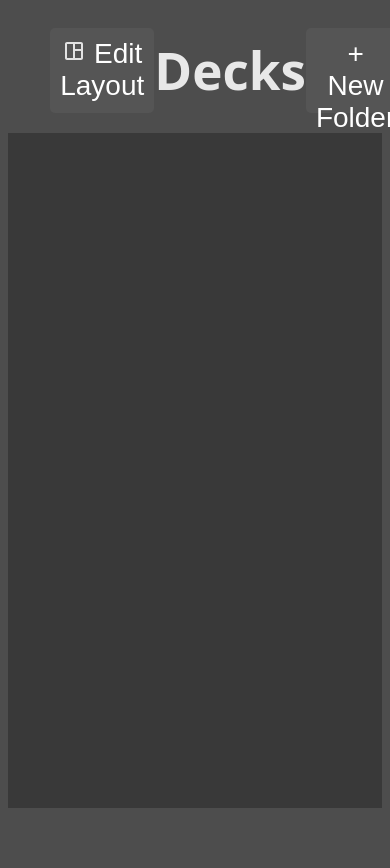
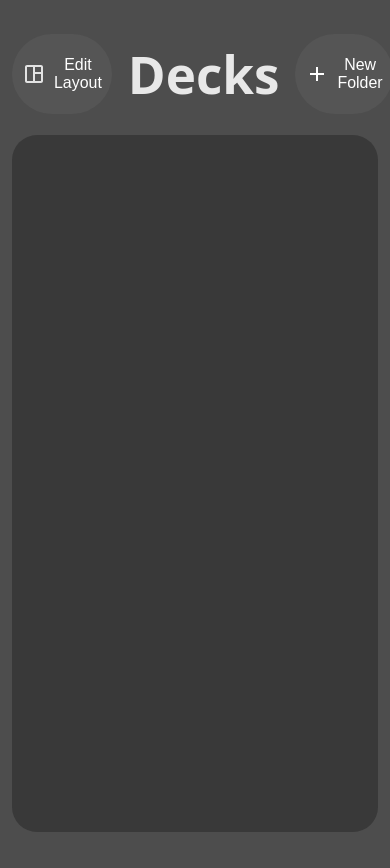
Before and after one commit to Swomp03/cs4474-project, a React (Vite) app: page / in a window 390 px wide. Before the commit the page ends 844 px from the top, so only its background shows below. Built offline with nearby package versions, Linux system fonts and the light colour scheme.

Commit message:
Improved home page to be more responsive (grid -> flex) and improved styling

```diff
--- a/src/components/Home.jsx
+++ b/src/components/Home.jsx
@@ -5,6 +5,7 @@ import { loadData, addFolder, saveFolders } from "../utils/localStorage";
 import useToggle from "./hooks/useToggle.js";
 import NewFolderModal from "./NewFolderModal.jsx";
 import dashboardIcon from "../assets/icons/space_dashboard.svg"
+import plusIcon from "../assets/icons/plus.svg"
 
 const Home = () => {
     const [folderName, setFolderName] = useState("");
@@ -103,29 +104,21 @@ const Home = () => {
 
     return (
         <>
-            {/* <div>
-                <h2>Create a New Folder</h2>
-                <form onSubmit={handleSubmit}>
-                    <input
-                        type="text"
-                        placeholder="Enter Folder Name"
-                        value={folderName}
-                        onChange={(event) => setFolderName(event.target.value)}
-                    />
-                    <button type="submit">Add Folder</button>
-                </form>
-            </div> */}
-
             <div className="home-header">
                 <button id="edit-layout-button" onClick={toggleEditMode}>
                     <img src={dashboardIcon} alt="Dashboard Icon" />
                     {isEditMode ? " Save Layout" : " Edit Layout"}
                 </button>
                 <h1>Decks</h1>
-                <button id="new-folder-button" onClick={toggleVisibility}>+ New Folder</button>
+                <button id="new-folder-button" onClick={toggleVisibility}>
+                    <img src={plusIcon} alt="Plus Icon"/>
+                    New Folder
+                </button>
             </div>
-            {visible && <NewFolderModal toggleVisibility={toggleVisibility} folders={folders} updateFolders={updateFolders}></NewFolderModal>}
+            {visible &&
+                <NewFolderModal toggleVisibility={toggleVisibility} folders={folders} updateFolders={updateFolders}></NewFolderModal>}
 
+            <div className="deck-folders-container">
                 <div className="deck-folders">
                     {folders.map((folder) => (
                         <div key={folder.id} className="deck-folder-group">
@@ -157,6 +150,7 @@ const Home = () => {
                         </div>
                     ))}
                 </div>
+            </div>
         </>
     );
 };
--- a/src/components/componentStyles/Home.css
+++ b/src/components/componentStyles/Home.css
@@ -1,35 +1,76 @@
+body {
+    overflow: hidden;
+    margin: 12px;
+}
 
+#root {
+    height: 100vh;
+}
 
-.home-header{
+.home-header {
     display: flex;
     justify-content: space-between;
     align-items: center;
+    gap: 16px;
 }
 
-.deck-folders{
-    display: grid;
-    grid-template-columns: auto auto auto auto;
+.deck-folders-container {
+    position: absolute;
+    top: 135px;
+    bottom: 12px;
+    left: 12px;
+    right: 12px;
+
+    display: flex;
+    padding-block: 1em;
+
+    /*height: 80vh;*/
+
     background-color: rgb(57, 57, 57);
-    justify-content: center;
-    height: 80vh;
-    overflow-y: scroll;
-    overflow-x: hidden;
+    border-radius: 25px;
 }
 
-.deck-folder-group{
-    margin: 2vh 10vh;
+.deck-folders {
+    /*height: -webkit-fill-available;*/
+
+    display: flex;
+    flex-wrap: wrap;
+    justify-content: center;
+    gap: 4em;
+
+    overflow-y:  scroll;
+    /*overflow-x: hidden;*/
+
+    padding-left: 17px; /* TODO: Ensure this is correct for scrollbar width*/
+    scrollbar-color: #a8a8a8 transparent; /* TODO: Change colour? */
+    margin-inline: 5px;
 }
 
-#edit-layout-button{
-    margin-left: 5vh;
-    height: 10vh;
-    width: 50vh;
-    font-size: 28px;
+/*.deck-folders::-webkit-scrollbar {*/
+/*    width:30px;*/
+/*    background:transparent;*/
+/*}*/
+
+/*.deck-folders::-webkit-scrollbar-thumb {*/
+/*    border: 10px solid rgba(0, 0, 0, 0);*/
+/*    background-clip: padding-box;*/
+/*    border-radius: 9999px;*/
+/*    background-color: #AAAAAA;*/
+/*}*/
+
+.home-header > button {
+    height: 5rem;
+    width: 15rem;
+    font-size: calc(14px + .5vw);
+    display: flex;
+    align-items: center;
+    justify-content: center;
+    gap: 8px;
+    border: none;
+    border-radius: 50px;
 }
 
-#new-folder-button{
-    margin-right: 5vh;
-    height: 10vh;
-    width: 50vh;
-    font-size: 28px;
-}
+/*.home-header > button > img {*/
+/*    height: 18px;*/
+/*    !*color: white;*!*/
+/*}*/
--- a/src/components/componentStyles/PositionEditorModal.css
+++ b/src/components/componentStyles/PositionEditorModal.css
@@ -80,12 +80,12 @@
     flex-wrap: wrap;
     gap: .75rem;
     justify-content: center;
-    margin-left: 17px; /* TODO: Ensure this is correct for scrollbar width*/
     overflow-x: hidden;
     overflow-y: scroll;
     max-height: 60vh;
     padding-inline: 1.5rem;
     margin-bottom: 1rem;
 
+    margin-left: 17px; /* TODO: Ensure this is correct for scrollbar width*/
     scrollbar-color: #a8a8a8 transparent; /* TODO: Change colour? */
 }
```
Lines whose indentation alone changed are shown as unchanged.
